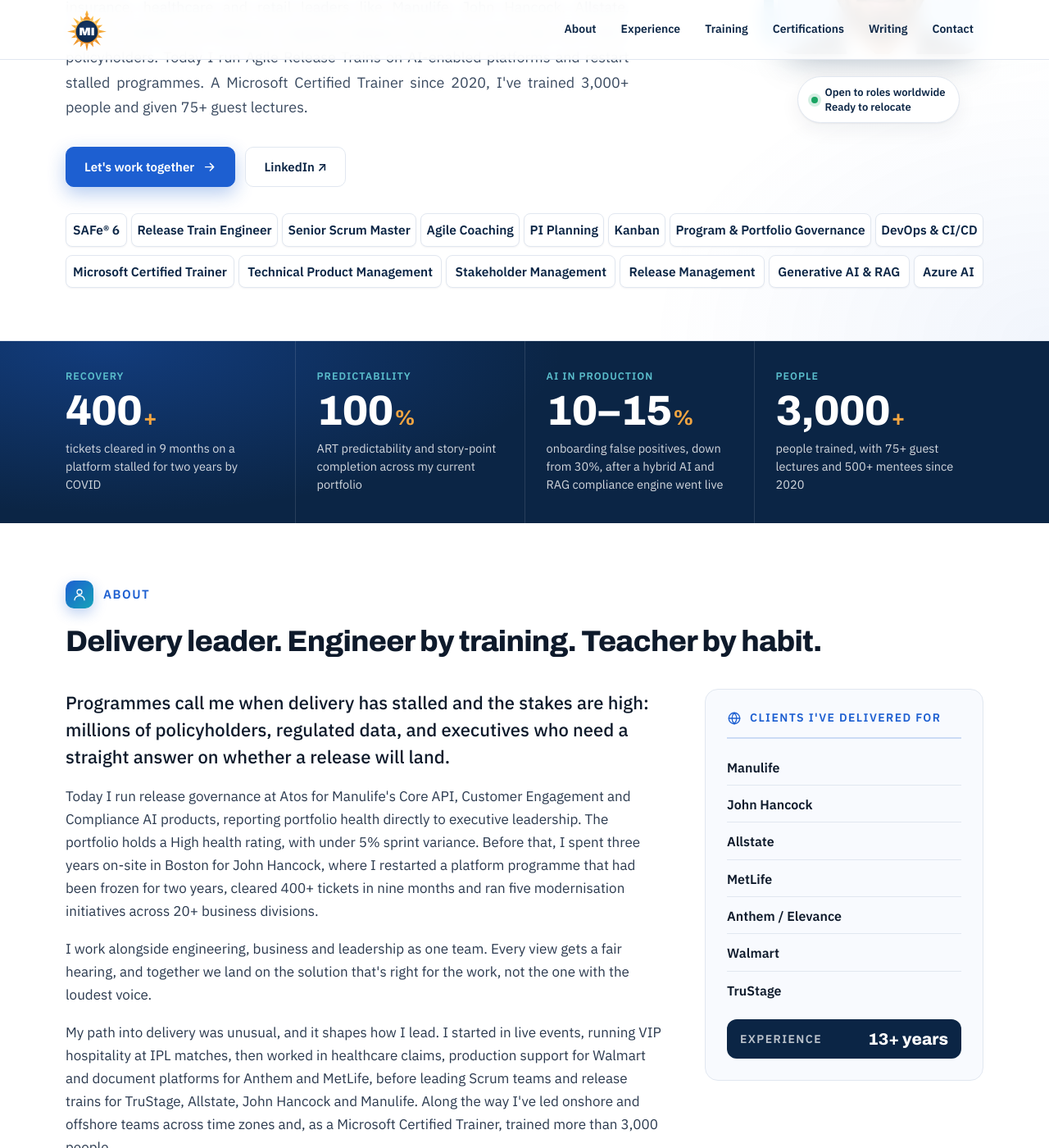
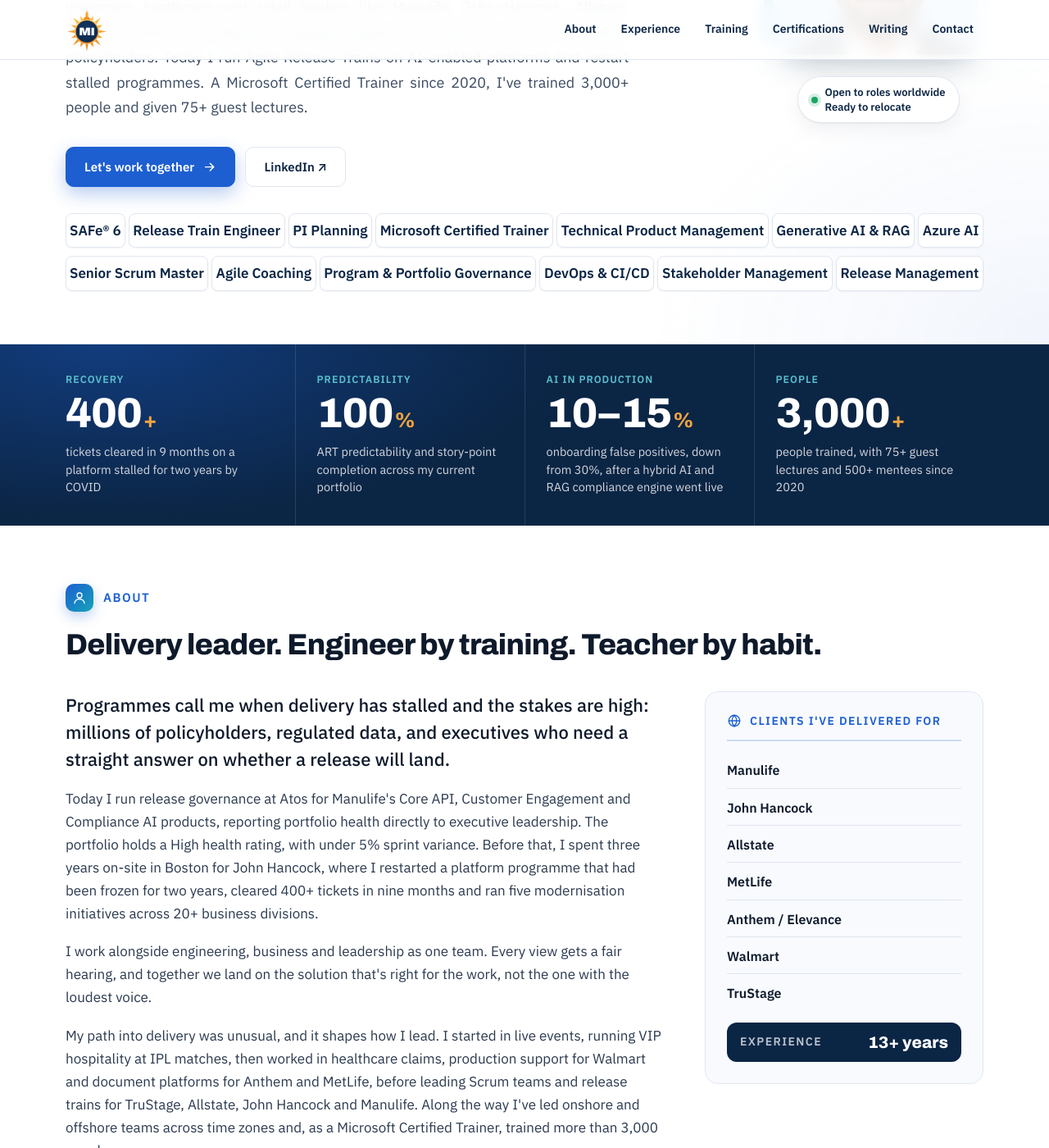
Before and after one commit to Madhan-I/Madhan-I.github.io, a Jekyll site: the page built from index.html, in a window 1280 px wide and 1400 px high, scrolled down 374 px. Shown: the whole window at 82% size. Built offline with Jekyll 4.4.1, drawn with Linux system fonts in a browser that asks for light colours.

Commit message:
Skill boxes: 17px text, Kanban removed, rows rebalanced
Co-Authored-By: Claude Opus 5.5 <noreply@anthropic.com>
Claude-Session: https://claude.ai/code/session_01MFRrTt7LBDdX57m85KHNGp

```diff
--- a/_data/profile.yml
+++ b/_data/profile.yml
@@ -43,8 +43,8 @@ photo: "madhan-headshot-bright.jpg"
 
 # Skill boxes under the intro. Each group below is its own row on desktop.
 expertise_rows:
-  - [SAFe® 6, Release Train Engineer, Senior Scrum Master, Agile Coaching, PI Planning, Kanban, Program & Portfolio Governance, DevOps & CI/CD]
-  - [Microsoft Certified Trainer, Technical Product Management, Stakeholder Management, Release Management, Generative AI & RAG, Azure AI]
+  - [SAFe® 6, Release Train Engineer, PI Planning, Microsoft Certified Trainer, Technical Product Management, Generative AI & RAG, Azure AI]
+  - [Senior Scrum Master, Agile Coaching, Program & Portfolio Governance, DevOps & CI/CD, Stakeholder Management, Release Management]
 
 # The four big numbers under the hero. Keep it to four.
 metrics:
--- a/assets/css/style.css
+++ b/assets/css/style.css
@@ -439,7 +439,7 @@ nav .wrap { padding-block: 10px; }
 .rows li > span.d2, .abody > span.d2 { margin-top: 2px; }
 .rows li > span.d2::first-letter, .abody > span.d2::first-letter { text-transform: uppercase; }
 .rows .nw, .abody .nw { white-space: nowrap; }
-@media (min-width: 1280px) { .chip-row { gap: 5px; } .chip-row .chip { font-size: 15.5px; padding: 10px 5px; } .chip-row .chip:first-child { padding: 10px 8px; } }
+@media (min-width: 1280px) { .chip-row { gap: 4px; } .chip-row .chip { font-size: 17px; padding: 10px 4px; } .chip-row .chip:first-child { padding: 10px 4px; } }
 @media (min-width: 900px) and (max-width: 1023px) { .chip-row { gap: 4px; } .chip-row .chip { font-size: 10.5px; padding: 7px 5px; } }
 /* First box in each row keeps its natural width, so both rows start their text at the same point */
 @media (min-width: 960px) { .chip-row .chip:first-child { flex-grow: 0; } }
```
